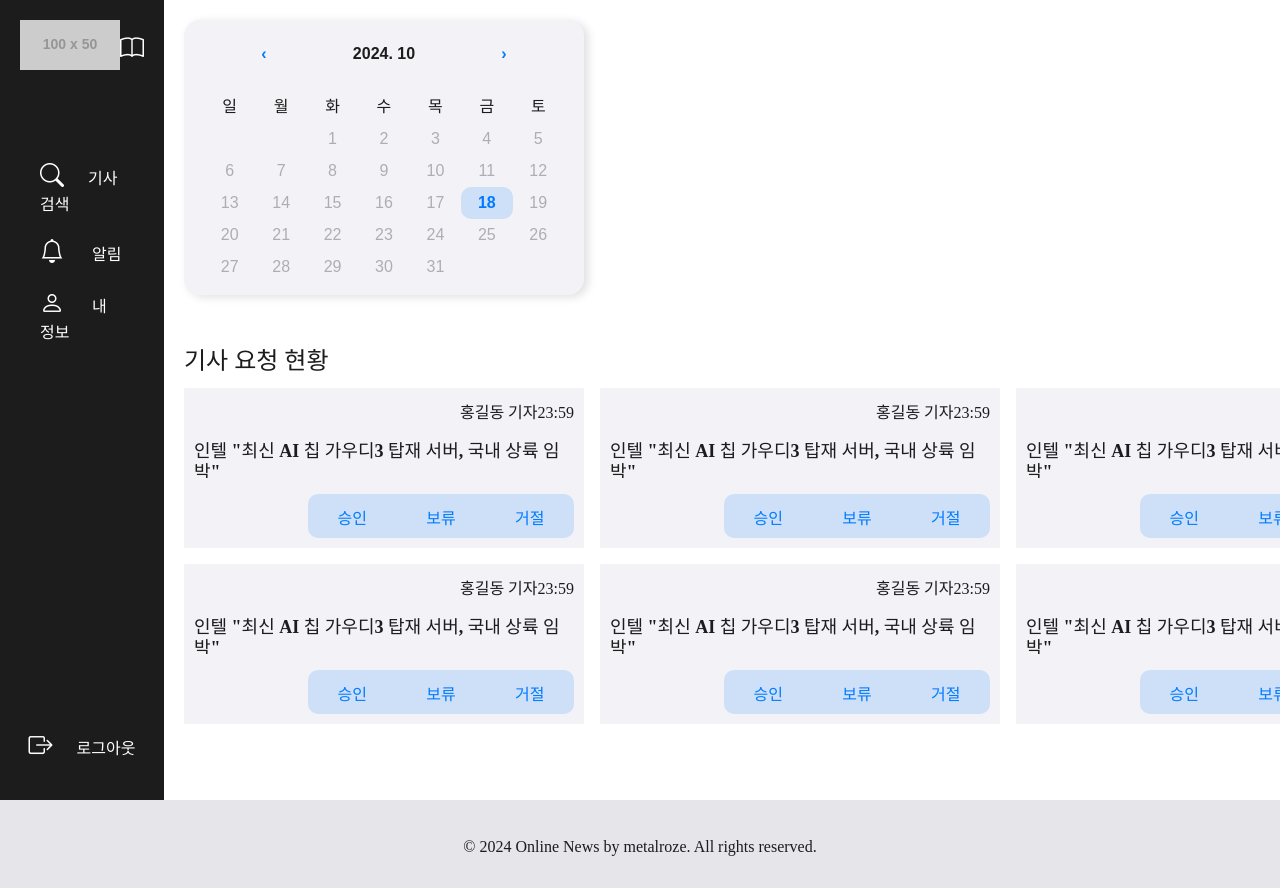
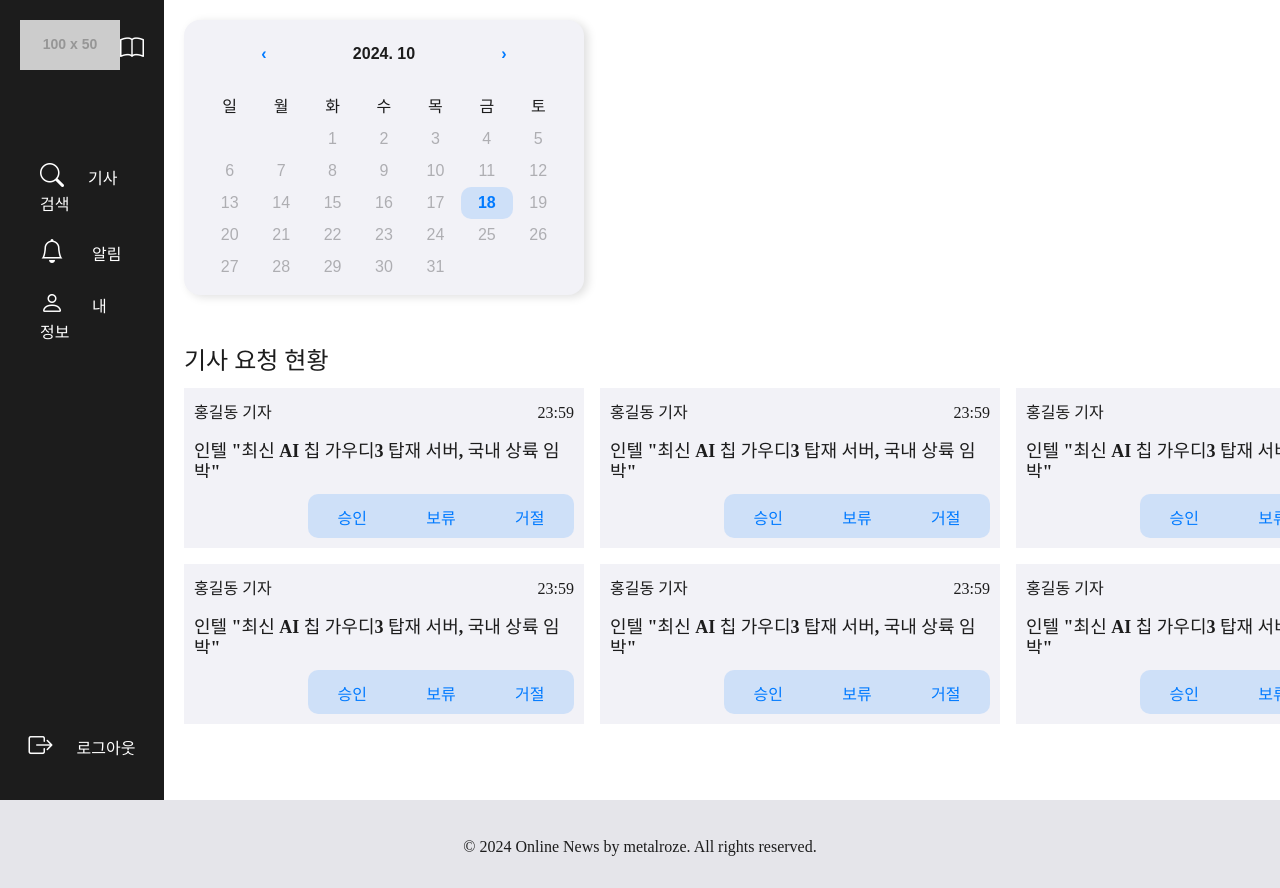
Before and after one commit to MetalRoze/OnlineNews_FE, a React (Vite) app: page /desktop in a window 1280 px wide. Shown: the top 888 px of the page. Built offline with nearby package versions, Linux system fonts and the light colour scheme; a web font is replaced by a local one.

Commit message:
fix: request 상단 (기자이름 + 날짜) 수정

```diff
--- a/src/components/Request.jsx
+++ b/src/components/Request.jsx
@@ -5,9 +5,9 @@ export default function Request() {
 
     return (
         <div className='desktop-request pd10 aiFlexend'>
-            <div className='flex'>
+            <div className='flex spaceBetween' style={{width:'100%'}}>
                 <p>홍길동 기자</p>
-                <p className='taRight'>23:59</p>
+                <p>23:59</p>
             </div>
             <h4 className='mb1 ellipsis' style={{height: '5rem'}}>인텔 "최신 AI 칩 가우디3 탑재 서버, 국내 상륙 임박"</h4>
             <div className='flex desktop-request-3buttons br10' style={{width: '70%'}}>
```
